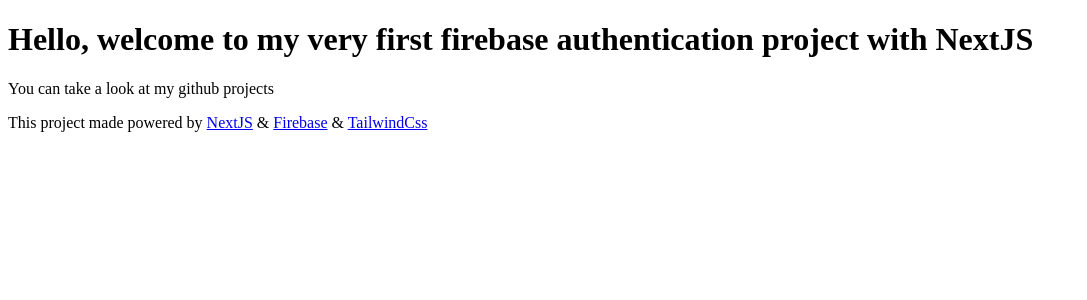
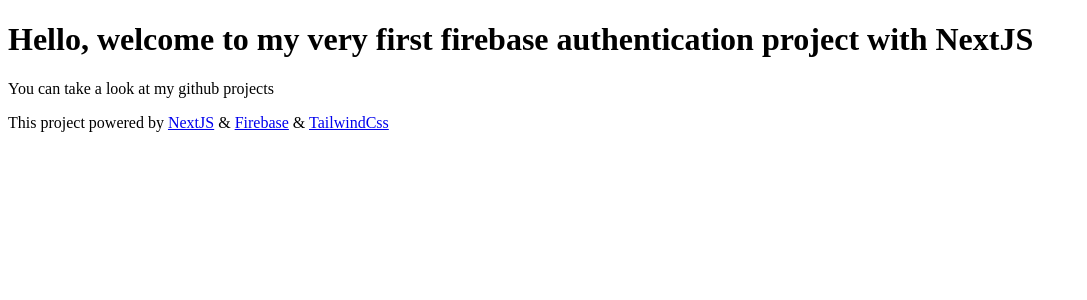
Before and after one commit to emrebican/firebase-auth, a Next.js app: page / in a window 1280 px wide. Shown: the top 300 px of the page, without its empty margins (0-1087 px from the left). Built offline with nearby package versions, Linux system fonts and the light colour scheme.

Commit message:
readme file updated

```diff
--- a/pages/index.js
+++ b/pages/index.js
@@ -23,7 +23,7 @@ export default function Home() {
           projects
         </p>
         <p className="text-md text-gray-700">
-          This project made powered by{' '}
+          This project powered by{' '}
           <span className="font-bold">
             <Link href="https://nextjs.org/docs/getting-started">NextJS</Link>
           </span>{' '}
```
